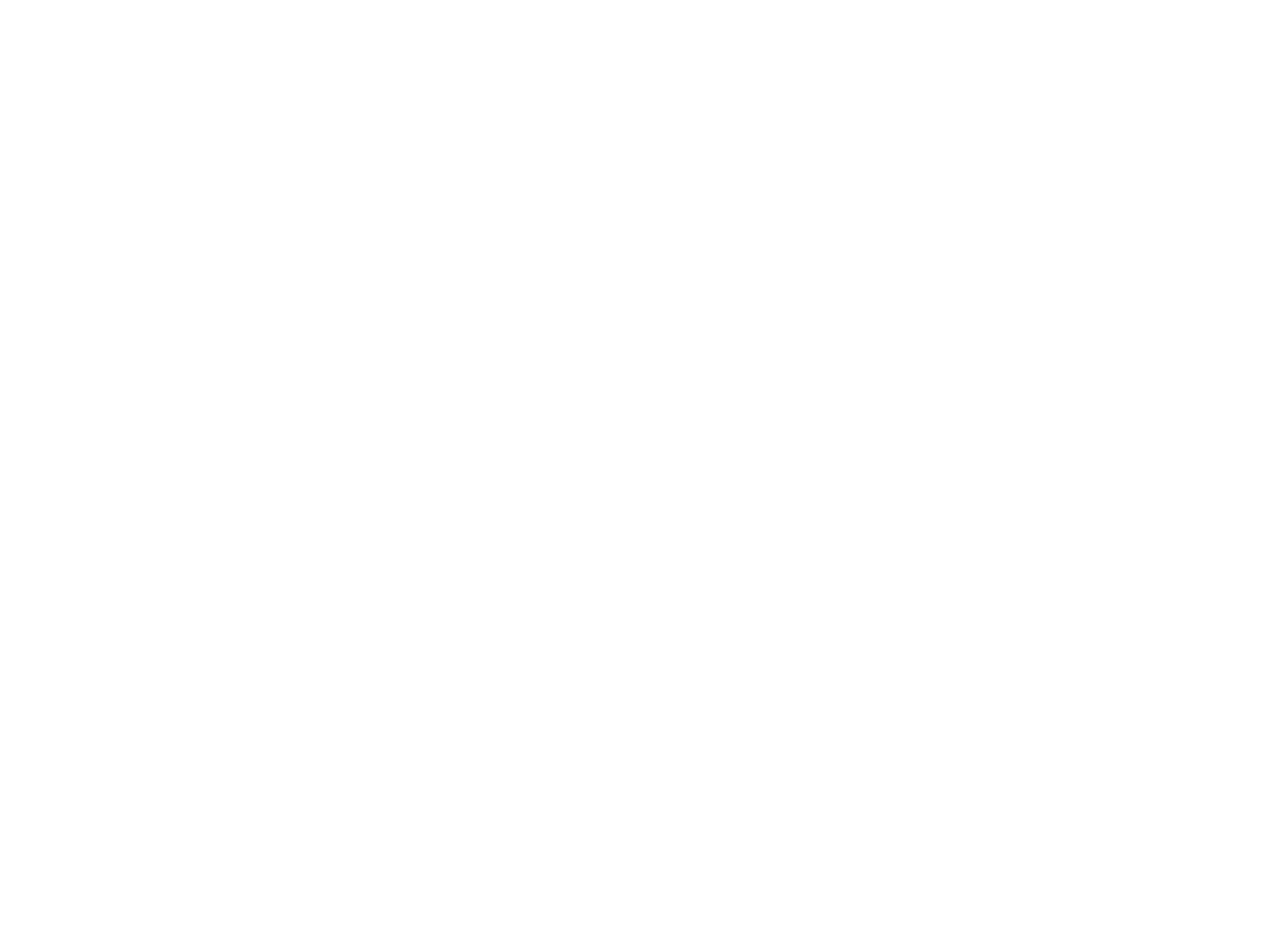
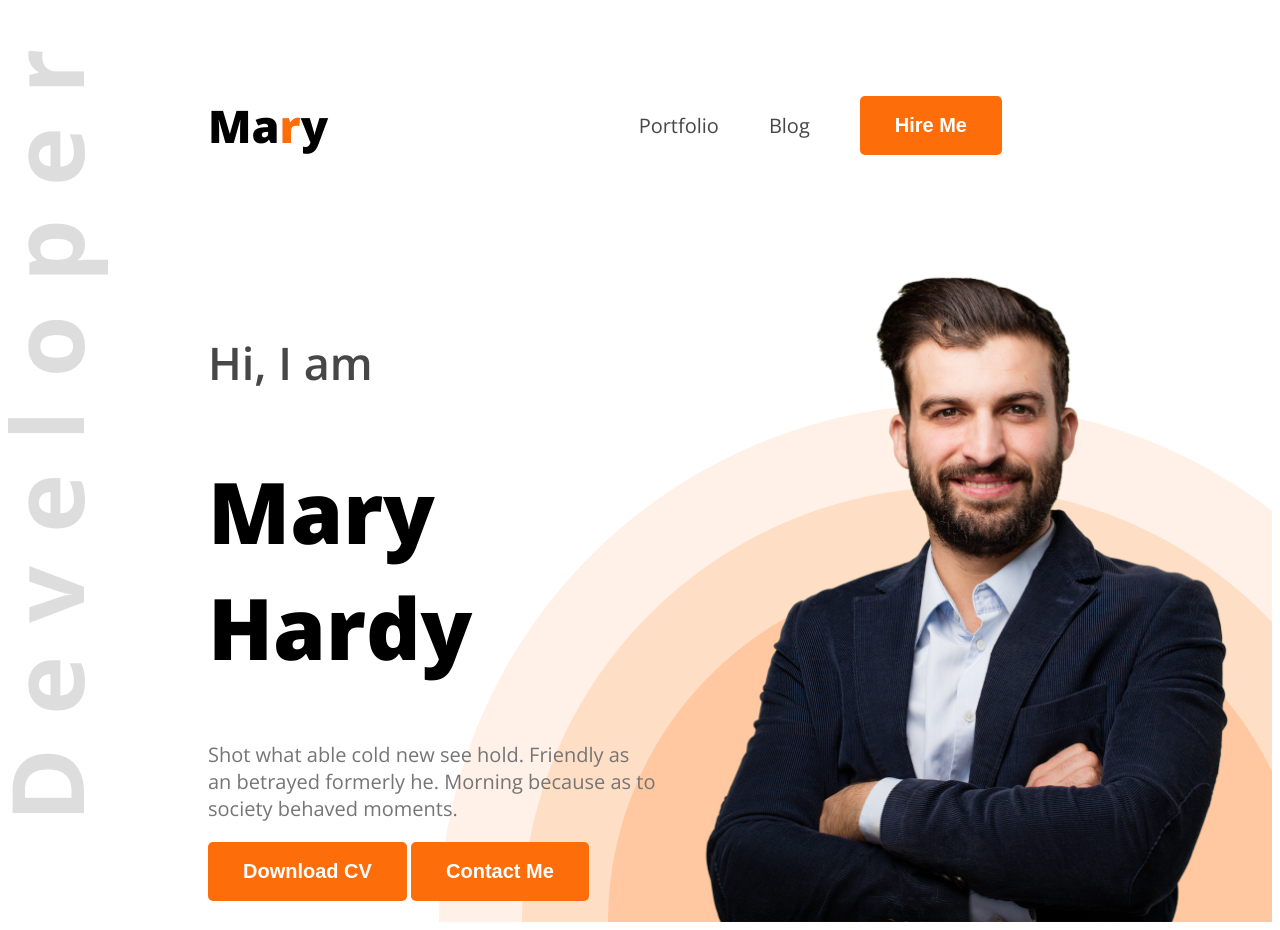
Before and after one commit to sonjoy1s/web-my-portfoli, a plain HTML site: page index.html in a window 1280 px wide. Before the commit the page ends 800 px from the top, so only its background shows below. Drawn offline with nearby package versions, Linux system fonts and the light colour scheme.

Commit message:
added an index.html file

```diff
--- a/index.html
+++ b/index.html
@@ -4,10 +4,32 @@
     <meta charset="UTF-8">
     <meta name="viewport" content="width=device-width, initial-scale=1.0">
     <title>Web-Developer</title>
+    <link rel="stylesheet" href="style.css">
 </head>
-<body>
-    <header>
+<body class="open-sans-normal">
+    <header class="header">
+       <nav>
+        <h3 class="nav-title">Ma<span class="text-primary">r</span>y</h3>
+        <ul>
+            <li><a class="dark-2">Portfolio</a></li>
+            <li><a class="dark-2">Blog</a></li>
+            <li><a href=""><button class="btn-primary">Hire Me</button></a></li>
+        </ul>
+       </nav>
+       <div class="banner">
+       <div class="banner-content">
+         <h4 class="banner-intro dark-2">Hi, I am</h3>
+         <h1 class="banner-title">Mary Hardy</h1>
+         <p class="banner-p">Shot what able cold new see hold.
+            Friendly as an betrayed
+            formerly he. Morning because as to
+            society behaved moments.</p>
+            <button class="btn-primary">Download CV</button>
+            <button class="btn-primary">Contact Me</button>
 
+            </div>
+            <img class="banner-photo"src="images/hardy.png" alt="" srcset="">
+       </div>
     </header>
     <main>
 
--- /dev/null
+++ b/style.css
@@ -0,0 +1,84 @@
+@import url('https://fonts.googleapis.com/css2?family=Open+Sans:ital,wght@0,300..800;1,300..800&display=swap');
+.open-sans-normal{
+    font-family: "Open Sans", sans-serif;
+    font-optical-sizing: auto;
+    font-style: normal;
+    font-variation-settings:
+      "wdth" 100;
+  }
+/*header styles*/
+.header{
+    background-image: url(images/developer.png),url(images/header_bg.png) ;
+    background-repeat: no-repeat;
+    background-position: top left, bottom right;
+}
+
+/*Nav styles*/
+nav{
+    display: flex;
+    align-items: center;
+    justify-content: space-between;
+    margin: 50px 200px;
+}
+/*nav-title styles*/
+.nav-title{
+    font-weight: 800;
+    font-size: 45px;
+}
+.text-primary{
+    color: #FD6E0A;
+}
+nav ul li{
+    list-style: none;
+    font-size: 20px;
+    margin-right:50px;
+}
+.dark-2{
+    color: #474747;
+}
+nav ul{
+    display: flex;
+    justify-content: space-between;
+    align-items: center;
+    padding: 0 20px;
+
+}
+.btn-primary{
+    background-color: #FD6E0A;
+    font-weight: bold;
+    font-size: 20px;
+    color: white;
+    padding: 18px 35px;
+    border-radius: 5px;
+    border: none;
+}
+
+/*banner styles*/
+
+.banner{
+    display: flex;
+    justify-content: space-between;
+    align-items: center;
+    margin: 0 35px 0 200px;
+
+}
+.banner-content{
+    max-width: 580px;
+}
+.banner-intro{
+font-size: 45px;
+font-weight: 600;
+}
+
+.banner-title{
+    font-size: 85px;
+    font-weight: 800;
+}
+.banner-p{
+    color: #757575;
+    font-size: 20px;
+    font-weight: 585px;
+}
+.banner-photo{
+    width: 580px;
+}
```
